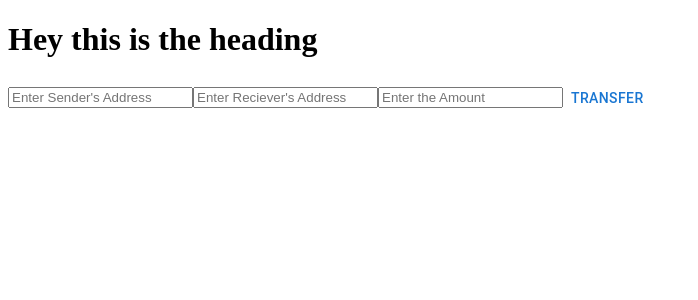
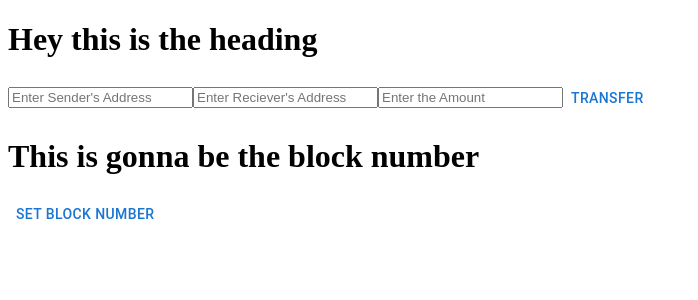
Before and after one commit to SujalJitendraDeshmukh/MetaMask-Transaction-Facilitator, a Next.js app: page / in a window 1280 px wide. Shown: the top 300 px of the page, without its empty margins (0-698 px from the left). Built offline with nearby package versions, Linux system fonts and the light colour scheme; no server answers.

Commit message:
Block Number Working

```diff
--- a/src/app/page.js
+++ b/src/app/page.js
@@ -1,19 +1,32 @@
+"use client"
+
 import {Button} from "@mui/material";
 import { ethers } from "ethers";
-import fs from "fs";
-import path from "path";
 import dotenv from "dotenv";
+import {useEffect, useState} from "react";
 
 dotenv.config();
 
 export default function Home() {
+    const [blockNumber, setBlockNumber] = useState(null);
+
     console.log(__dirname);
-    const SEPOLIA_RPC_URL = process.env.SEPOLIA_RPC_URL;
     // const compiledContract = JSON.parse(fs.readFileSync(filePath, "utf8"));
     // const contractABI = compiledContract.abi;
     const contractAddress = "0x3072e8A9eB5fa30ac52BF12e8C2eBF5f09178649";
-    const provider = new ethers.providers.JsonRpcProvider(SEPOLIA_RPC_URL);
+    const provider = new ethers.providers.JsonRpcProvider("https://eth-sepolia.g.alchemy.com/v2/WBdGDtGfarFaZsi7KwpVLBJWSICKBol4");
     const signer = provider.getSigner("0xfB43419929FA1DeDF67B51252Eb734844c3f52D0")
+
+        const fetchBlockNumber = async () => {
+            try {
+                const num = await provider.getBlockNumber();
+                setBlockNumber(num);
+            } catch (error) {
+                console.error('Error fetching block number:', error);
+            }
+    }
+
+
 
   return (
       <div>
@@ -24,6 +37,11 @@ export default function Home() {
             <input type={"number"} placeholder={"Enter the Amount"}/>
               <Button variant="text">Transfer</Button>
           </form>
+          <div>
+              <h1>This is gonna be the block number</h1>
+              <Button onClick={fetchBlockNumber}>Set Block Number</Button>
+              {blockNumber}
+          </div>
       </div>
   );
 }
```
